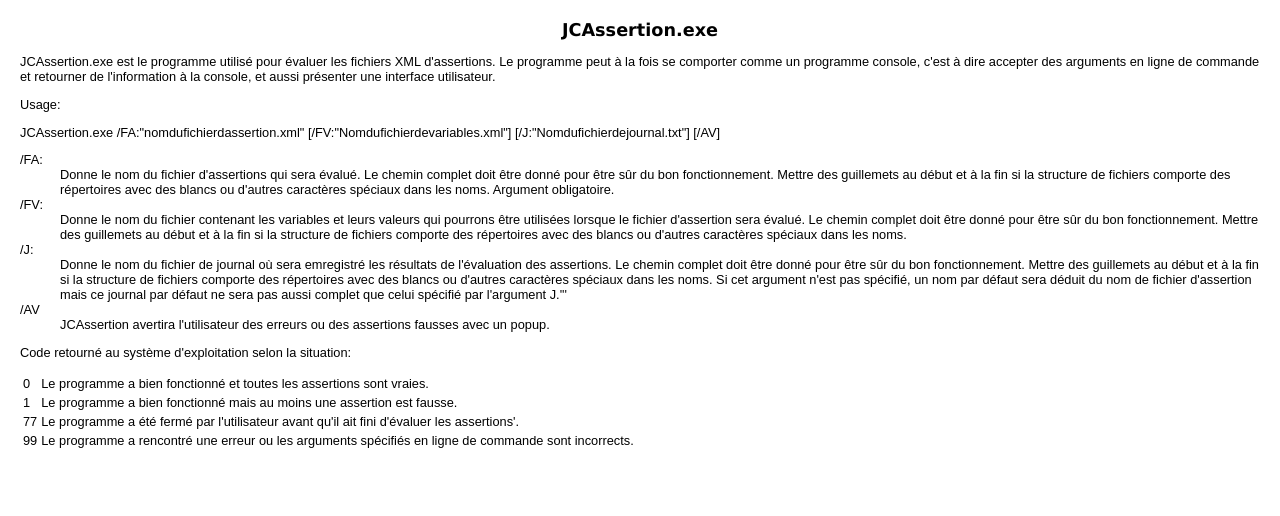
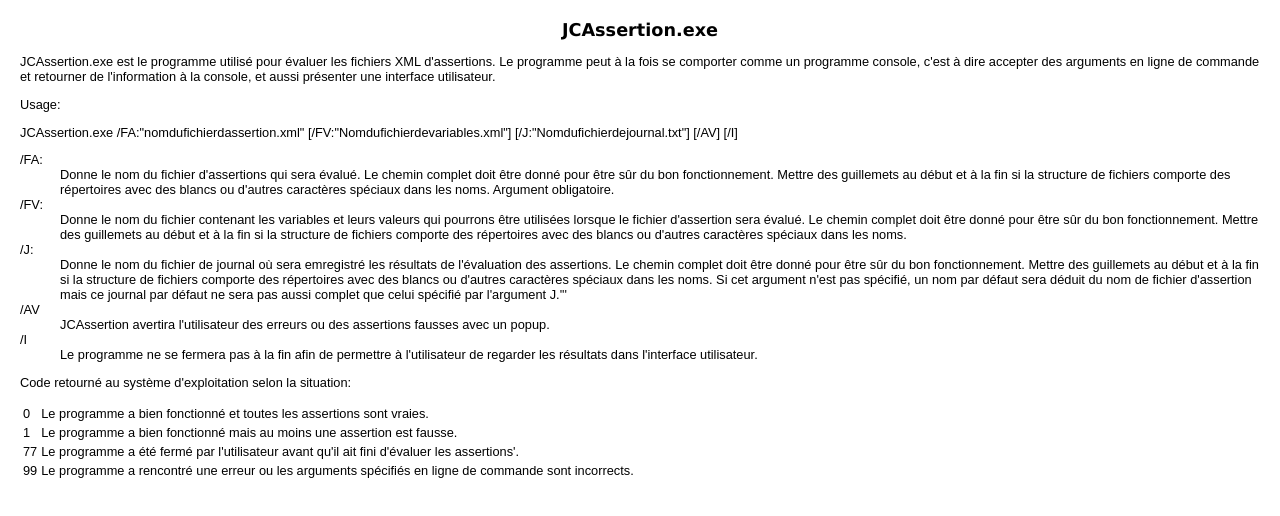
Before and after one commit to jean-claudeparent/noursicain.github.io, a plain HTML site: page JCAssertion.html in a window 1280 px wide. Drawn offline with Linux system fonts and the light colour scheme.

Commit message:
/i ajouté

```diff
--- a/JCAssertion.html
+++ b/JCAssertion.html
@@ -18,7 +18,7 @@ en ligne de commande et retourner de l'information
 
 <p>Usage:
 <p>JCAssertion.exe /FA:"nomdufichierdassertion.xml" [/FV:"Nomdufichierdevariables.xml"] [/J:"Nomdufichierdejournal.txt"]
-[/AV]
+[/AV] [/I]
 <p>
 <dl>
 <dt>/FA:</dt>
@@ -50,6 +50,11 @@ Argument obligatoire.
 <dt>/AV</dt>
 <dd> JCAssertion avertira l'utilisateur des erreurs
     ou des assertions fausses avec un popup.
+
+</dd>
+    <dt>/I</dt>
+<dd> Le programme ne se fermera pas à la fin afin de permettre à
+    l'utilisateur de regarder les résultats dans l'interface utilisateur.
 
 </dd>
 
```
